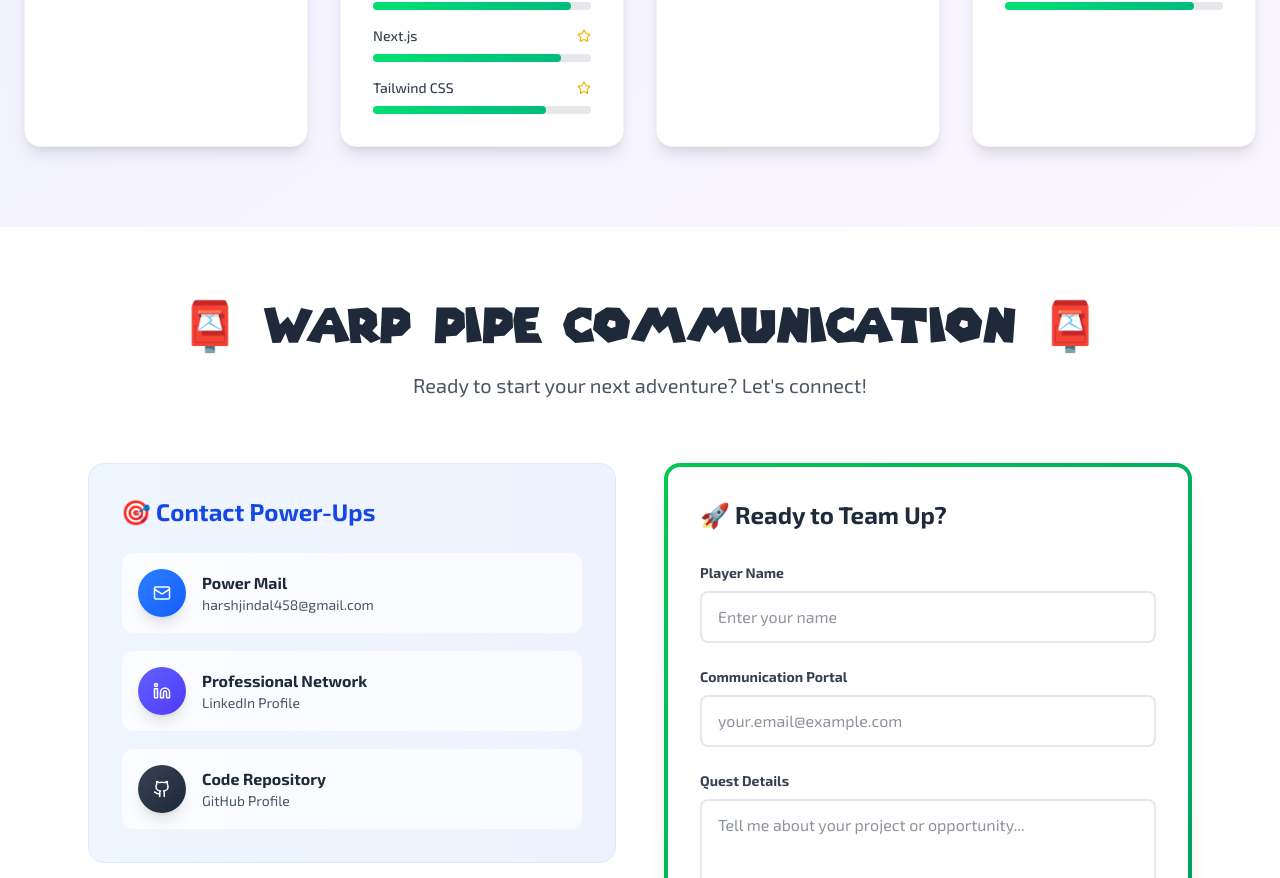
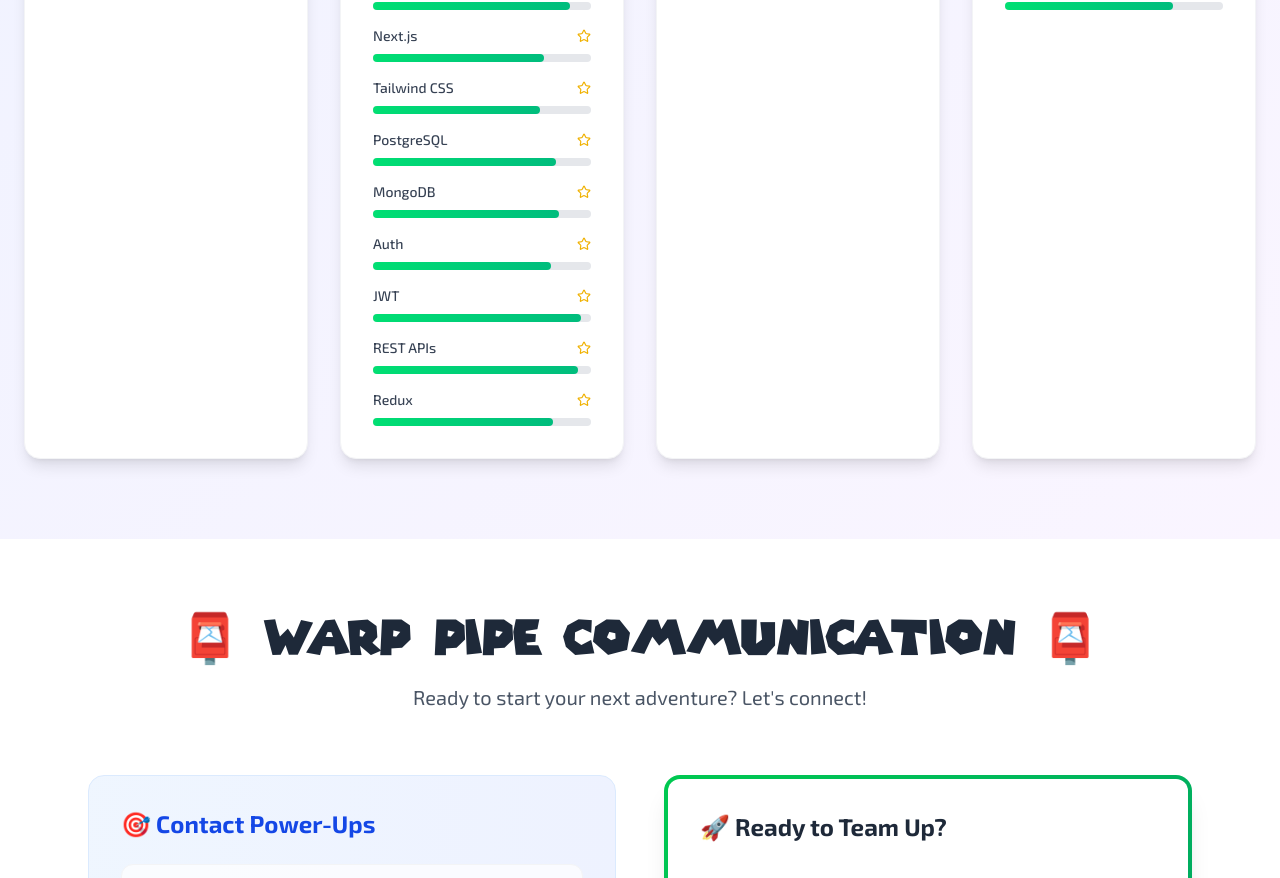
Before and after one commit to jindal07/harsh-jindal, a React (Vite) app: page / in a window 1280 px wide. Shown: the part 6958-7836 px from the top of the page. Built offline with nearby package versions, Linux system fonts and the light colour scheme.

Commit message:
Update Skills component to include additional technologies in Web Development category

```diff
--- a/src/components/Skills.jsx
+++ b/src/components/Skills.jsx
@@ -4,7 +4,7 @@ import { Code, Rocket, Target, Zap, Star } from 'lucide-react';
 const Skills = () => {
   const skills = [
     { category: "Programming Languages", items: ["Java", "C", "SQL", "JavaScript"], powerUp: "Fire Flower" },
-    { category: "Web Development", items: ["HTML", "CSS", "React.js", "Node.js", "Express.js", "Next.js", "Tailwind CSS"], powerUp: "Super Star" },
+    { category: "Web Development", items: ["HTML", "CSS", "React.js", "Node.js", "Express.js", "Next.js", "Tailwind CSS","PostgreSQL","MongoDB","Auth","JWT","REST APIs","Redux",], powerUp: "Super Star" },
     { category: "Developer Tools", items: ["Github", "NPM", "VS Code"], powerUp: "Mushroom" },
     { category: "Soft Skills", items: ["Team management", "Leadership", "Communication", "Photography", "Video Editing"], powerUp: "Cape Feather" }
   ];
```
